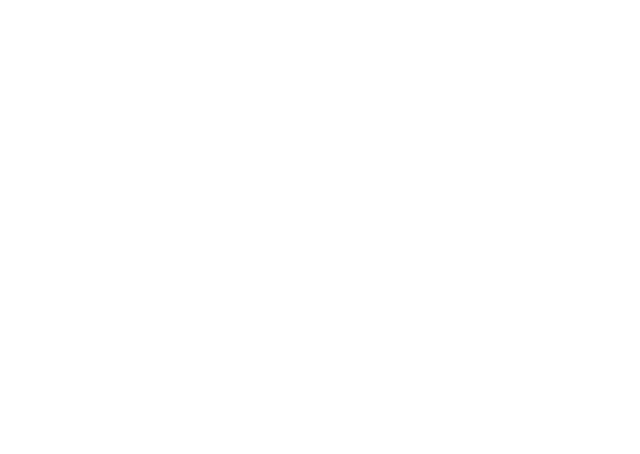
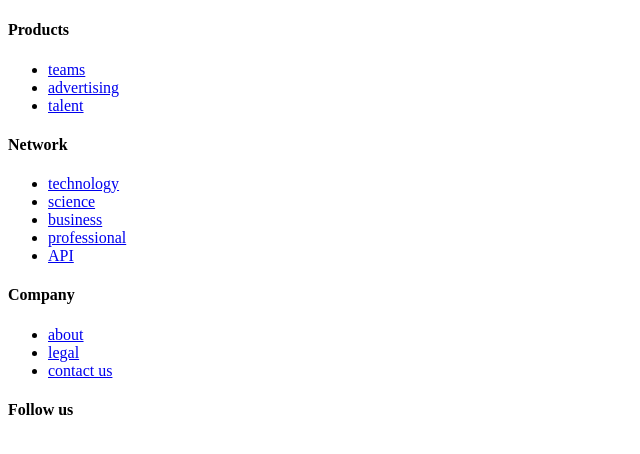
Before and after one commit to Abdullah2617/Footer, a plain HTML site: page index.html in a window 1280 px wide. Shown: the whole page, without its empty margins (0-640 px from the left). Drawn offline with Linux system fonts and the light colour scheme.

Commit message:
first commit

```diff
--- a/index.html
+++ b/index.html
@@ -4,11 +4,50 @@
 <head>
     <meta charset="UTF-8">
     <meta name="viewport" content="width=device-width, initial-scale=1.0">
-    <title>Document</title>
+    <title>Footer</title>
 </head>
 
 <body>
+    <footer>
+        <div class="footer-col">
+            <h4>Products</h4>
+            <ul>
+                <li><a href="#">teams</a></li>
+                <li><a href="#">advertising</a></li>
+                <li><a href="#">talent</a></li>
+            </ul>
+        </div>
 
+
+        <div class="footer-col">
+            <h4>Network</h4>
+            <ul>
+                <li><a href="#">technology</a></li>
+                <li><a href="#">science</a></li>
+                <li><a href="#">business</a></li>
+                <li><a href="#">professional</a></li>
+                <li><a href="#">API</a></li>
+            </ul>
+        </div>
+
+
+        <div class="footer-col">
+            <h4>Company</h4>
+            <ul>
+                <li><a href="#">about</a></li>
+                <li><a href="#">legal</a></li>
+                <li><a href="#">contact us</a></li>
+            </ul>
+        </div>
+
+
+        <div class="footer-col">
+            <h4>Follow us</h4>
+            <div>
+                <a href="#"><i class="fab fa-linkedin-in"></i></a>
+            </div>
+        </div>
+    </footer>
 </body>
 
 </html>
```
